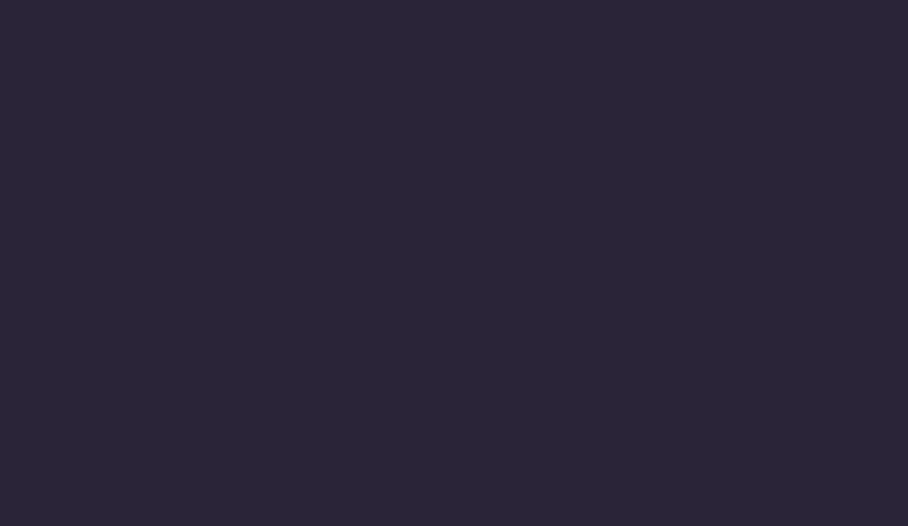
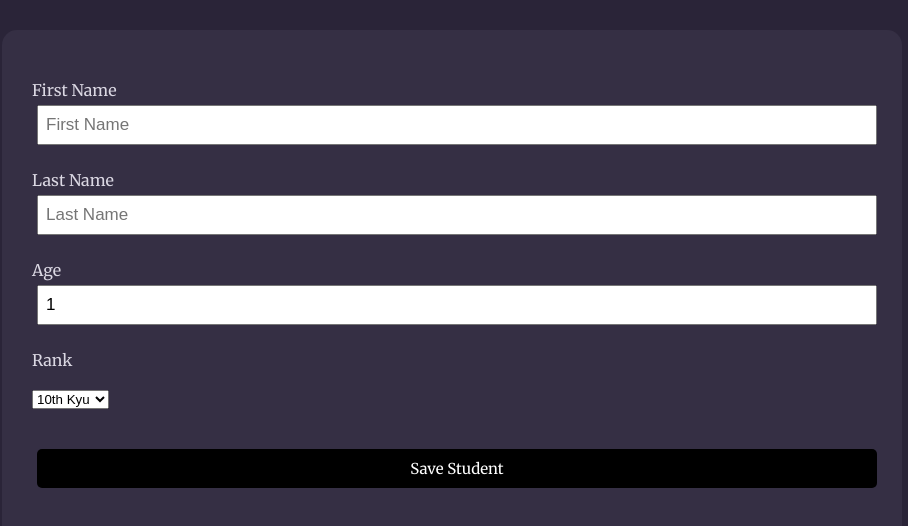
Before and after one commit to Shinkyu-Shotokan/Tournament-organizer, a React (Create React App) app: page /editApplicant/1 in a window 1280 px wide. Before the commit this address had no page. Shown: the top 526 px of the page, without its empty margins (188-1096 px from the left). Built offline with nearby package versions, Linux system fonts and the light colour scheme; no server answers.

Commit message:
Connected editApplicant endpoint to frontend

```diff
--- a/src/components/App.js
+++ b/src/components/App.js
@@ -1,16 +1,19 @@
 import React from 'react';
 import { Route, Routes, BrowserRouter } from 'react-router-dom';
 import HomePage from './HomePage';
+import EditApplicant from './EditApplicant';
 import download from 'downloadjs';
 
 
 const App = () => {
 
   return (
-    <div>
+    <div className="container">
       <BrowserRouter>
         <Routes>
           <Route path="/" element={<HomePage />} />
+          <Route path="/editApplicant/:id" element={<EditApplicant />} />
+          <Route path="/addApplicant" element={<HomePage />} />
         </Routes>
       </BrowserRouter>
     </div>
--- /dev/null
+++ b/src/components/EditApplicant.js
@@ -0,0 +1,101 @@
+import { useState, useEffect } from 'react';
+import { useParams, useNavigate } from 'react-router';
+
+function EditApplicant() {
+  const [firstName, setFirstName] = useState('');
+  const [lastName, setLastName] = useState('');
+  const [rank, setRank] = useState('0');
+  const [age, setAge] = useState(1);
+  const params = useParams();
+  const navigate = useNavigate();
+  const host = 'http://localhost:1337';
+
+  useEffect(() => {
+    const getStudent = (id) => {
+      console.log('getStudent!');
+      fetch(host + '/applicant/' + id)
+        .then(res => res.json())
+        .then(student => {
+          setFirstName(student.firstName);
+          setLastName(student.lastName);
+          setRank(student.rank);
+          setAge(student.age);
+        });
+    }
+
+    getStudent(params.id);
+    return;
+  }, []);
+
+  const editStudent = (student) => {
+    fetch(host + '/applicant/' + params.id, {
+      method: 'PUT',
+      headers: {
+        'Accept': 'application/json',
+        'Content-Type': 'application/json'
+      },
+      body: JSON.stringify(student),
+    })
+      .then(res => res.json())
+  }
+
+  const onSubmit = (e) => {
+    e.preventDefault();
+
+    if (!firstName || !lastName) {
+      alert('Please add a first and last name');
+      return;
+    }
+
+    const newStudent = { firstName, lastName, age, rank };
+
+    editStudent(newStudent);
+
+    navigate('/');
+  }
+
+  return (
+    <form className='add-form' onSubmit={onSubmit}>
+      <div className='form-control'>
+        <label>First Name</label>
+        <input type='text' placeholder='First Name' maxLength="30" value={firstName} onChange={(e) => setFirstName(e.target.value)} />
+      </div>
+      <div className='form-control'>
+        <label>Last Name</label>
+        <input type='text' placeholder='Last Name' maxLength="30" value={lastName} onChange={(e) => setLastName(e.target.value)} />
+      </div>
+      <div className='form-control'>
+        <label>Age</label>
+        <input type='number' min='1' max='100' value={age} onChange={(e) => setAge(e.target.value)} />
+      </div>
+      <div className='form-control'>
+        <label>Rank</label>
+        <select name="rank" className="form-control" value={rank} onChange={(e) => setRank(e.target.value)}>
+          <option value="0">10th Kyu</option>
+          <option value="1">9th Kyu</option>
+          <option value="2">8th Kyu</option>
+          <option value="3">7th Kyu</option>
+          <option value="4">6th Kyu</option>
+          <option value="5">5th Kyu</option>
+          <option value="6">4th Kyu</option>
+          <option value="7">3rd Kyu</option>
+          <option value="8">2nd Kyu</option>
+          <option value="9">1st Kyu</option>
+          <option value="10">1st Dan</option>
+          <option value="11">2nd Dan</option>
+          <option value="12">3rd Dan</option>
+          <option value="13">4th Dan</option>
+          <option value="14">5th Dan</option>
+          <option value="15">6th Dan</option>
+          <option value="16">7th Dan</option>
+          <option value="17">8th Dan</option>
+          <option value="18">9th Dan</option>
+          <option value="19">10th Dan</option>
+        </select>
+      </div>
+      <input type='submit' value='Save Student' className='btn btn-block' />
+    </form>
+  )
+}
+
+export default EditApplicant
--- a/src/components/HomePage.js
+++ b/src/components/HomePage.js
@@ -59,20 +59,7 @@ const HomePage = () => {
       })
   }
 
-  const editStudent = (student) => {
-    fetch(host + '/applicant/' + student._id, {
-      method: 'PUT',
-      headers: {
-        'Accept': 'application/json',
-        'Content-Type': 'application/json'
-      },
-      body: JSON.stringify(student),
-    })
-      .then(res => res.json())
-      .then(res => {
-        setStudents(students);
-      })
-  }
+
 
 
   const toggleShowAdd = () => { setShowAddStudent(!showAddStudent) };
@@ -151,7 +138,7 @@ const HomePage = () => {
   }
 
   return (
-    <div className='container'>
+    <div>
       <Header onToggle={toggleShowAdd} showAdd={showAddStudent} />
       {showAddStudent && <AddStudent onToggle={toggleShowAdd} onAdd={addStudent} />}
       {!showAddStudent && (students.length > 0 ? <Students students={students} ranks={ranks} onGenerate={generateCertificate} onDelete={deleteStudent} /> : 'nothing')}
--- a/src/components/Student.js
+++ b/src/components/Student.js
@@ -13,11 +13,11 @@ const Student = ({ student, onDelete, onGenerate, ranks }) => {
           <p>{'Rank: ' + ranks[student.rank]}</p>
         </div>
         <div>
-          <button className='btn' onClick={() => onGenerate(student)}>Edit Student</button>
+          <a href={`/editApplicant/${student._id}`}><button className='btn'>Edit Student</button></a>
           <button className='btn' onClick={() => onGenerate(student)}>Generate Certificate</button>
         </div>
       </div>
-    </div>
+    </div >
   )
 }
 
```
